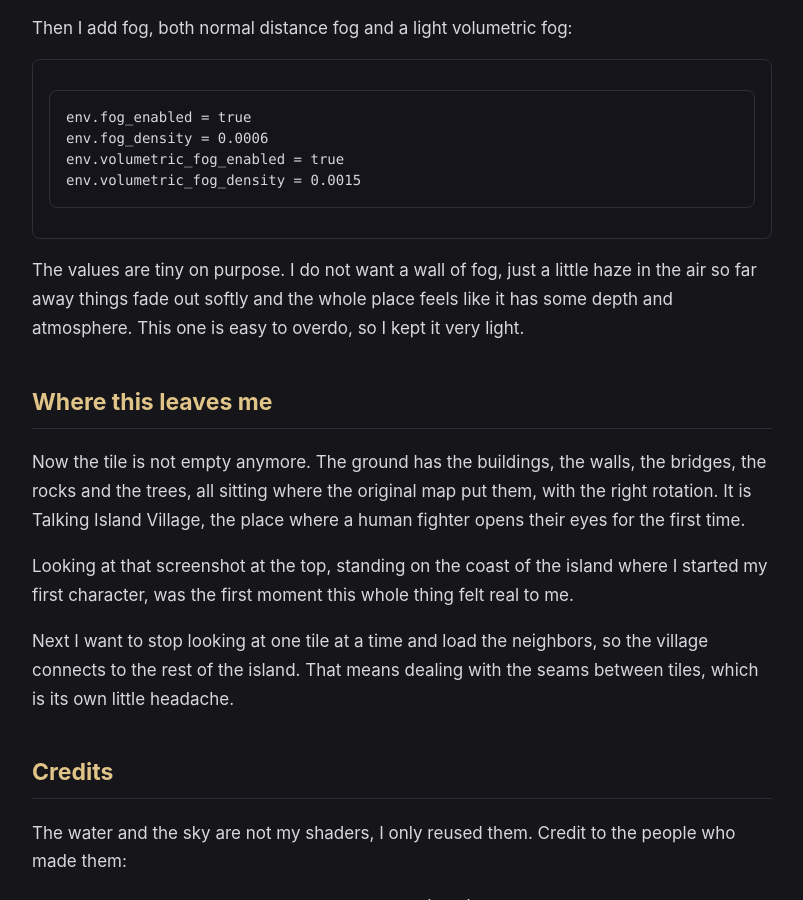
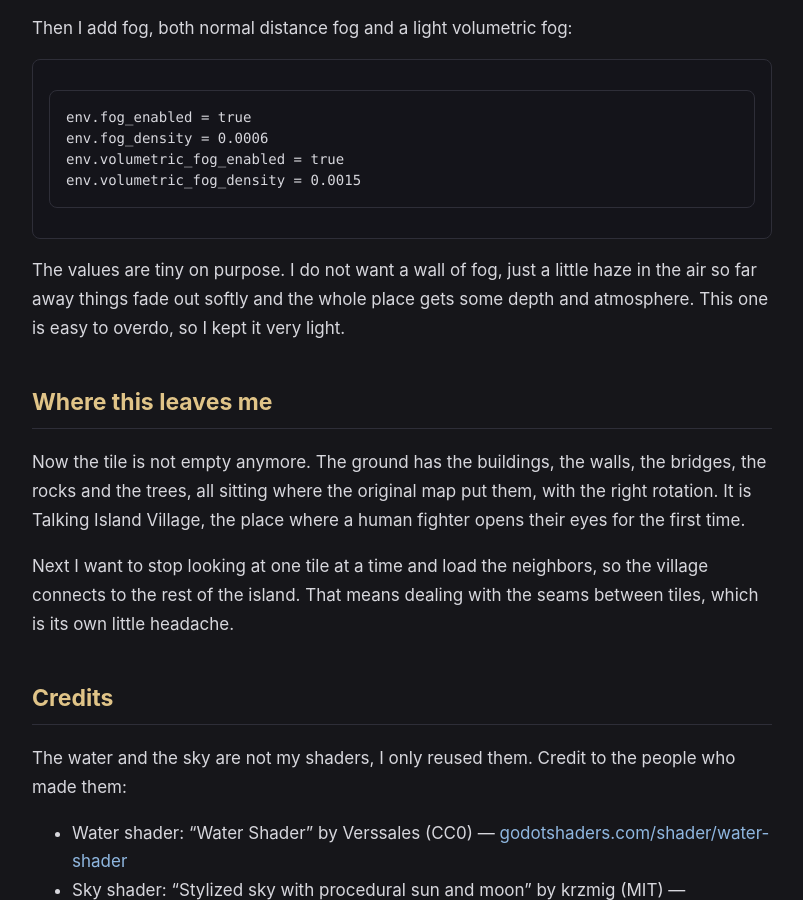
Before and after one commit to Rulox/l2-godot-blog, a Jekyll site: the page built from _parts/2.md, in a window 1280 px wide and 900 px high, scrolled down 5736 px. Shown: the whole window, without its empty margins (238-1041 px from the left). Built offline with Jekyll 4.4.1, drawn with Linux system fonts in a browser that asks for light colours.

Commit message:
Voice pass: remove cheesy personal-realisation lines from all posts
Co-Authored-By: Claude Opus 4.8 <noreply@anthropic.com>

````diff
--- a/_parts/2.md
+++ b/_parts/2.md
@@ -205,8 +205,8 @@ env.volumetric_fog_density = 0.0015
 ```
 
 The values are tiny on purpose. I do not want a wall of fog, just a little haze in the air
-so far away things fade out softly and the whole place feels like it has some depth and
-atmosphere. This one is easy to overdo, so I kept it very light.
+so far away things fade out softly and the whole place gets some depth and atmosphere. This
+one is easy to overdo, so I kept it very light.
 
 ## Where this leaves me
 
@@ -214,9 +214,6 @@ Now the tile is not empty anymore. The ground has the buildings, the walls, the
 the rocks and the trees, all sitting where the original map put them, with the right
 rotation. It is Talking Island Village, the place where a human fighter opens their eyes
 for the first time.
-
-Looking at that screenshot at the top, standing on the coast of the island where I started
-my first character, was the first moment this whole thing felt real to me.
 
 Next I want to stop looking at one tile at a time and load the neighbors, so the village
 connects to the rest of the island. That means dealing with the seams between tiles, which
````
Also changed, not shown: _parts/1.md (+2 -4 lines), _parts/3.md (+5 -8 lines), _parts/4.md (+3 -5 lines).
